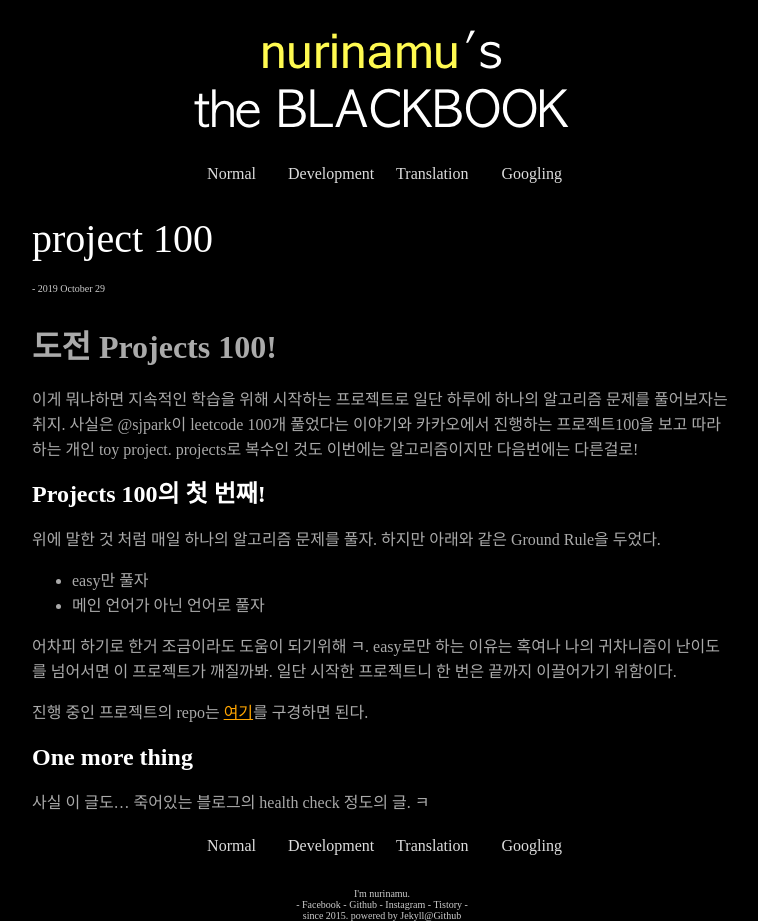
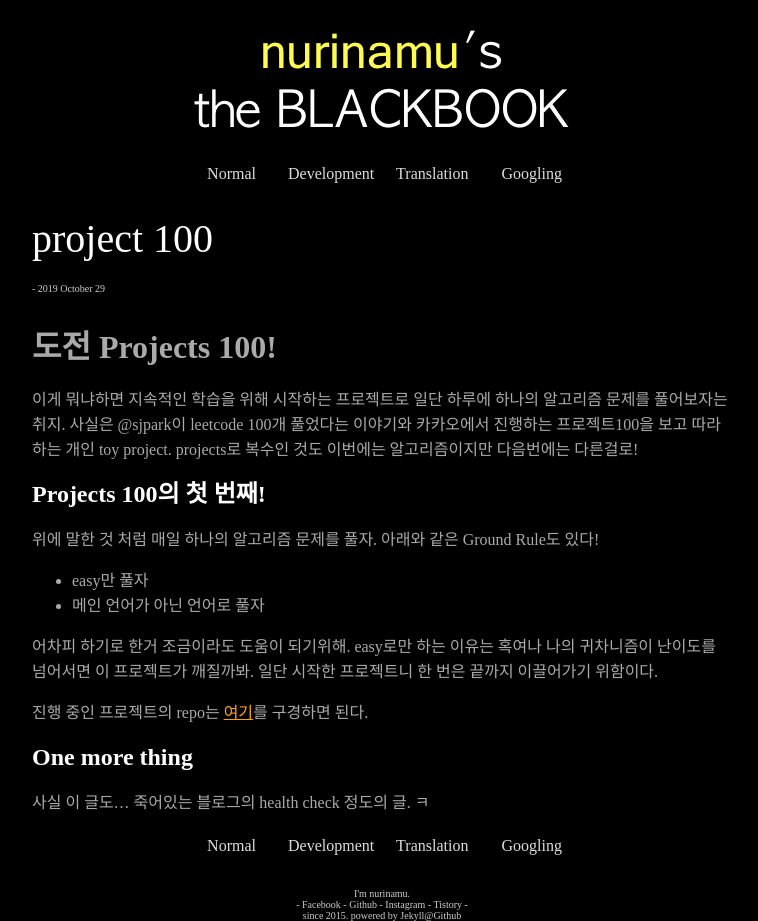
Before and after one commit to nurinamu/nurinamu.github.io, a Jekyll site: the page built from _posts/normal/2019-10-29-projects-100.md, in a window 1280 px wide. Shown: the whole page, without its empty margins (258-1016 px from the left). Built offline with Jekyll 4.4.1, drawn with Linux system fonts in a browser that asks for light colours.

Commit message:
fix typo

```diff
--- a/_posts/normal/2019-10-29-projects-100.md
+++ b/_posts/normal/2019-10-29-projects-100.md
@@ -11,12 +11,12 @@ description : 뭔가 지속적인 학습 동기를 위하여 하루에 1개 알
 
 ## Projects 100의 첫 번째!
 위에 말한 것 처럼 매일 하나의 알고리즘 문제를 풀자.
-하지만 아래와 같은 Ground Rule을 두었다.
+아래와 같은 Ground Rule도 있다!
 
 - easy만 풀자
 - 메인 언어가 아닌 언어로 풀자
 
-어차피 하기로 한거 조금이라도 도움이 되기위해 ㅋ. easy로만 하는 이유는 혹여나 나의 귀차니즘이 난이도를 넘어서면 이 프로젝트가 깨질까봐.
+어차피 하기로 한거 조금이라도 도움이 되기위해. easy로만 하는 이유는 혹여나 나의 귀차니즘이 난이도를 넘어서면 이 프로젝트가 깨질까봐.
 일단 시작한 프로젝트니 한 번은 끝까지 이끌어가기 위함이다.
 
 진행 중인 프로젝트의 repo는 [여기](https://github.com/nurinamu/projects_100)를 구경하면 된다.
```
